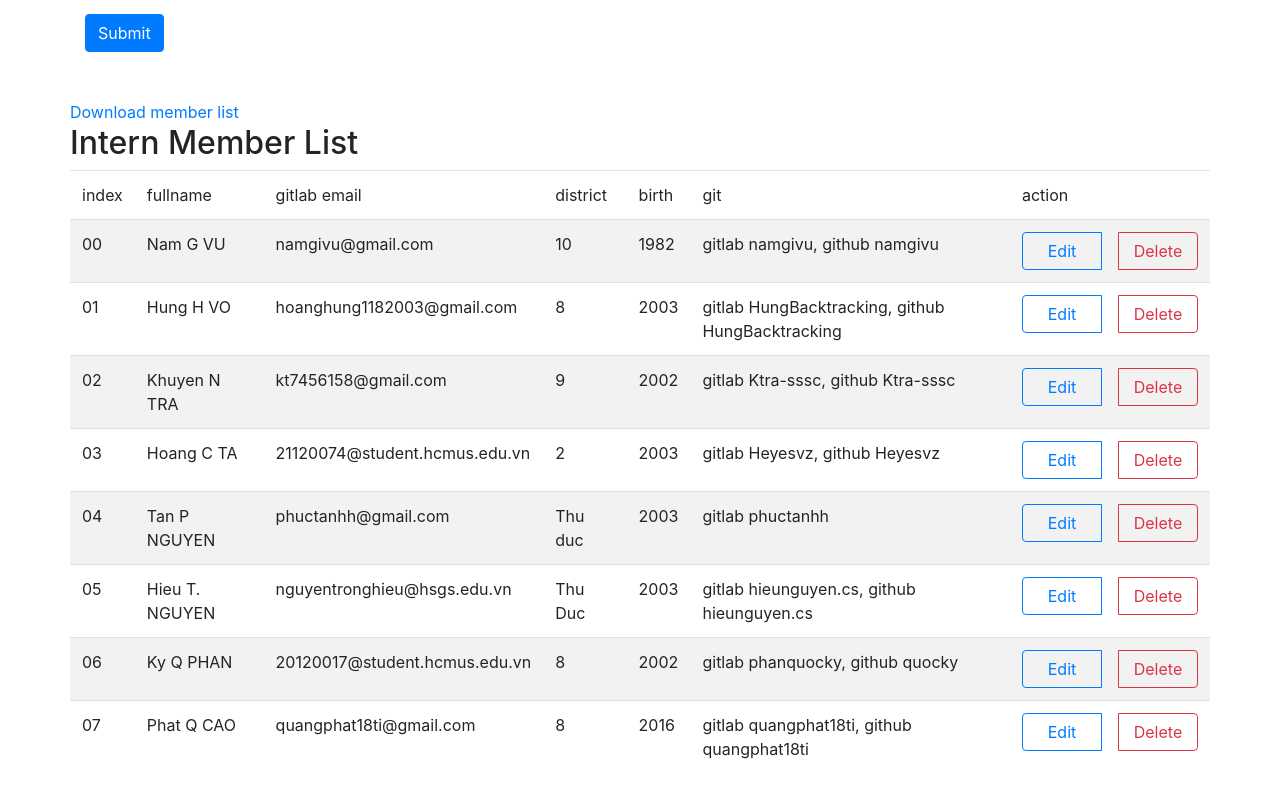
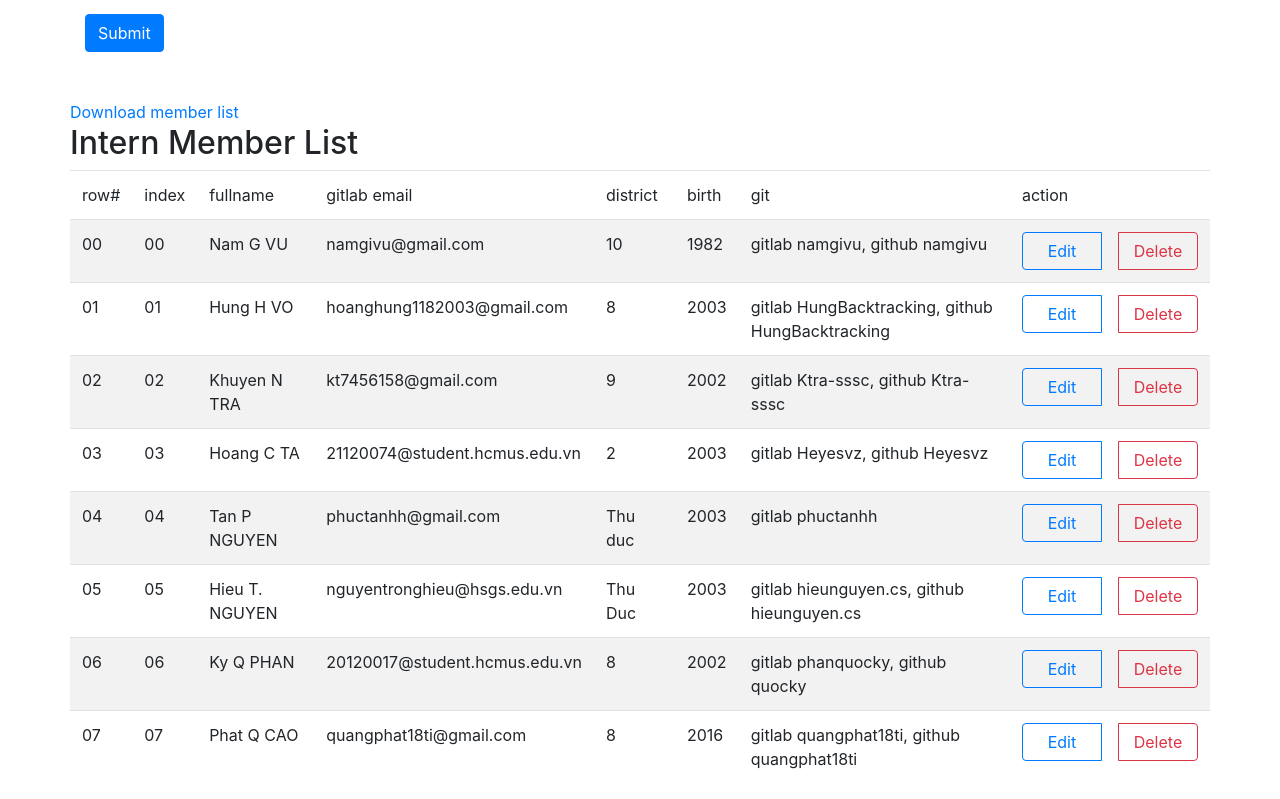
Before and after one commit to quangphat18ti/Clone_Ander, a React (Create React App) app in the folder reactjs_webapp/: page / in a window 1280 px wide. Shown: the part 304-1103 px from the top of the page. Built offline with nearby package versions, Linux system fonts and the light colour scheme.

Commit message:
row# col as row number 2-digit

```diff
--- a/reactjs_webapp/src/App.js
+++ b/reactjs_webapp/src/App.js
@@ -134,6 +134,7 @@ function App() {
           <table className="table table-striped">
             <thead>
               <tr>
+                <td>row#</td>
                 {col_header_list.map(h => <td key={`header-${h}`} >{h}</td> )}
                 <td>action</td>
               </tr>
@@ -142,6 +143,9 @@ function App() {
             <tbody>
               {member_list.map( (m,i) =>
                 <tr key={`member-${i}`} >
+                  {/* row# col */}
+                  <td>{(i+'').padStart(2, '0')}</td>
+
                   {/* value col(s) */}
                   {col_header_list.map(h =>
                     <td key={`memberinfo-${i}-${h}`} >{m[h]}</td>
```
